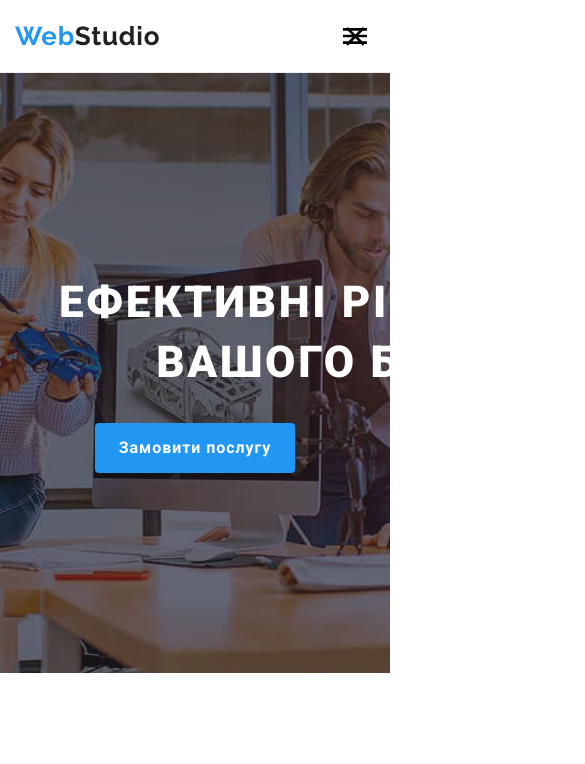
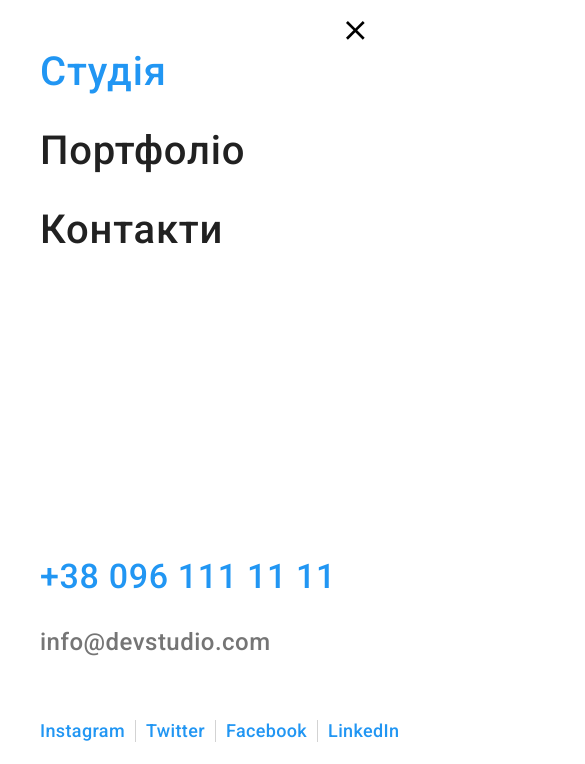
Before and after one commit to VolodymyrMag/goit-markup-hw-08, a plain HTML site: page index.html in a window 390 px wide. Shown: the top 764 px of the page, 585 px wide, since content can reach past the window. Drawn offline with nearby package versions, Linux system fonts and the light colour scheme.

Commit message:
80% ДЗ 8 вже зробив

```diff
--- a/index.html
+++ b/index.html
@@ -31,10 +31,9 @@
             <a class="header__logo logo" href="./index.html">
               <span class="logo__web">Web</span><span class="logo__studio">Studio</span>
             </a>
-            <button class="header__burger-menu" type="button">
-              <svg width="40" height="40">
+            <button class="burger-menu burger-menu__icon-menu js-open-menu" type="button">
+              <svg width="40" height="40" aria-label="Переключатель мобильного меню">
                 <use href="./images/icons.svg#icon-menu40px"></use>
-                <use href="./images/icons.svg#icon-close40px"></use>
               </svg>
             </button>
             <ul class="header__menu">
@@ -482,6 +481,42 @@
       </div>
     </footer>
 
+    <!-- Мобільне меню -->
+    <div class="mobile-menu js-menu-container is-open">
+      <div class="container">
+        <button class="burger-menu burger-menu__icon-close js-close-menu" type="button">
+          <svg width="40" height="40" aria-label="Переключатель мобильного меню">
+            <use href="./images/icons.svg#icon-close40px"></use>
+          </svg>
+        </button>
+        <nav class="mobile-menu__nav">
+          <ul class="header__menu">
+            <li class="header__item">
+              <a href="./index.html" class="header__link header__link--current">Студія</a>
+            </li>
+            <li class="header__item">
+              <a href="./portfolio.html" class="header__link">Портфоліо</a>
+            </li>
+            <li class="header__item"><a href="#" class="header__link">Контакти</a></li>
+          </ul>
+        </nav>
+        <ul class="mobile-menu__connection">
+          <li class="mobile-menu__item">
+            <a href="tel:+380961111111" class="mobile-menu__number"> +38 096 111 11 11 </a>
+          </li>
+          <li class="mobile-menu__item">
+            <a href="mailto:info@devstudio.com" class="mobile-menu__mail"> info@devstudio.com </a>
+          </li>
+        </ul>
+        <ul class="mobile-menu__social-list">
+          <li class="mobile-menu__social-item"><a class="mobile-menu__social-link" href="">Instagram</a></li>
+          <li class="mobile-menu__social-item"><a class="mobile-menu__social-link" href="">Twitter</a></li>
+          <li class="mobile-menu__social-item"><a class="mobile-menu__social-link" href="">Facebook</a></li>
+          <li class="mobile-menu__social-item"><a class="mobile-menu__social-link" href="">LinkedIn</a></li>
+        </ul>
+      </div>
+    </div>
+
     <!-- Модальне вікно -->
     <div class="backdrop is-hidden" data-modal>
       <div class="modal">
@@ -562,6 +597,7 @@
       </div>
     </div>
 
+    <script src="./js/mobile-menu.js"></script>
     <script src="./js/modal.js"></script>
   </body>
 </html>
--- /dev/null
+++ b/js/mobile-menu.js
@@ -0,0 +1,28 @@
+(() => {
+  const mobileMenu = document.querySelector('.js-menu-container');
+  const openMenuBtn = document.querySelector('.js-open-menu');
+  const closeMenuBtn = document.querySelector('.js-close-menu');
+
+  const toggleMenu = () => {
+    const isMenuOpen =
+      openMenuBtn.getAttribute('aria-expanded') === 'true' || false;
+    openMenuBtn.setAttribute('aria-expanded', !isMenuOpen);
+    mobileMenu.classList.toggle('is-open');
+
+    const scrollLockMethod = !isMenuOpen
+      ? 'disableBodyScroll'
+      : 'enableBodyScroll';
+    bodyScrollLock[scrollLockMethod](document.body);
+  };
+
+  openMenuBtn.addEventListener('click', toggleMenu);
+  closeMenuBtn.addEventListener('click', toggleMenu);
+
+  // Close the mobile menu on wider screens if the device orientation changes
+  window.matchMedia('(min-width: 768px)').addEventListener('change', e => {
+    if (!e.matches) return;
+    mobileMenu.classList.remove('is-open');
+    openMenuBtn.setAttribute('aria-expanded', false);
+    bodyScrollLock.enableBodyScroll(document.body);
+  });
+})();
--- /dev/null
+++ b/scss/components/_burger-menu.scss
@@ -0,0 +1,30 @@
+.burger-menu {
+    display: inline-flex;
+    align-items: center;
+    justify-content: center;
+    position: relative;
+    padding: 0;
+    margin: 0;
+    border: none;
+    background-color: transparent;
+
+    cursor: pointer;
+
+    @media screen and (min-width: 768px) {
+        display: none;
+    }
+
+    &__icon-close {
+        position: absolute;
+        top: 10px;
+        right: 15px;
+        }
+
+    &__icon-close:hover,
+    &__icon-close:focus {
+        fill: var(--accent-color);
+    }
+
+
+
+}
--- a/scss/components/_feature.scss
+++ b/scss/components/_feature.scss
@@ -1,16 +1,27 @@
 .feature {
 
     &__menu {
+
+        margin: 15px;
+
+        @media screen and (min-width: 768px) {
         display: flex;
+        flex-wrap: wrap;
+        }
     }
 
     &__list {
-        width: calc((100% - 90px) / 4);
-        margin-right: 30px;
-    }
 
-    &__list:last-child {
-        margin-right: 0;
+        margin: 15px;
+
+        @media screen and (min-width: 768px) and (max-width: 1199px) {
+        width: calc((100% - 60px) / 2);
+        }
+
+        @media screen and (min-width: 1200px) {
+        width: calc((100% - 120px) / 4);
+
+        }
     }
 
     &__img {
@@ -35,11 +46,17 @@
         line-height: 1.17;
         letter-spacing: 0.03em;
         margin-top: 30px;
+        text-transform: uppercase;
+
+        @media screen and (max-width: 767px){
+            text-align: center;
+        }
     }
 
     &__text {
         font-weight: 400;
         font-size: 14px;
         line-height: 1.71;
+        margin-top: 10px;
     }
 }
--- a/scss/components/_header.scss
+++ b/scss/components/_header.scss
@@ -19,22 +19,6 @@
         @media screen and (max-width: 768px) {
                 width: 100%;
             }
-    }
-
-    &__burger-menu {
-        display: flex;
-        align-items: center;
-        justify-content: center;
-        padding: 0;
-        margin: 0;
-        border: none;
-        background-color: rgba(0, 0, 0, 0);
-
-        cursor: pointer;
-
-        @media screen and (min-width: 768px)  {
-                display: none;
-        }
     }
 
     &__menu {
--- a/scss/components/_hero.scss
+++ b/scss/components/_hero.scss
@@ -1,25 +1,47 @@
 .hero {
-    max-width: 100%;
-    height: 600px;
+
     margin-left: auto;
     margin-right: auto;
     color: var(--accent-color-two);
     background-color: #2f303a;
     text-align: center;
-    padding: 200px 0;
+
     background-image: linear-gradient(0deg, rgba(47, 48, 58, 0.4) 0%, rgba(47, 48, 58, 0.4) 100%),
         url('../images/header-img.jpg');
     background-position: center;
     background-size: cover;
 
+    @media screen and (min-width: 1200px) {
+
+        height: 600px;
+        padding: 200px 0;
+    }
+
+    @media screen and (min-width: 1200px) {
+
+        height: 400px;
+        padding: 118px 0 118px;
+        }
+
+
     &__title {
-        width: 696px;
-        height: 120px;
         margin: 0 auto 30px auto;
         font-weight: 900;
         font-size: 44px;
         line-height: 1.36;
         letter-spacing: 0.06em;
         text-transform: uppercase;
+
+        @media screen and (max-width:1199px) {
+
+        font-size: 26px;
+        line-height: 1.61;
+        }
+
+        @media screen and (mix-width:1200px) {
+        width: 696px;
+        height: 120px;
+        }
+
     }
 }
--- /dev/null
+++ b/scss/components/_mobile-menu.scss
@@ -0,0 +1,96 @@
+.mobile-menu {
+    position: fixed;
+    top: 0;
+    left: 0;
+    transform: translateX(100%);
+
+    width: 100%;
+    height: 100%;
+    background-color: white;
+    padding: 48px 40px;
+    z-index: 999;
+    transition: transform 250ms;
+
+    &.is-open {
+        transform: translateX(0);
+    }
+
+    .container {
+        margin: 0;
+        padding: 0;
+    }
+
+    .header__link--current {
+        color: var(--accent-color);
+    }
+
+    &__nav .header__link {
+        padding-top: 0;
+        padding-bottom: 0;
+        font-weight: 500;
+        font-size: 40px;
+        line-height: 1.18;
+        letter-spacing: .02em;
+        text-decoration: none;
+    }
+
+    &__nav .header__item:not(:last-child) {
+            margin-bottom: 32px;
+        }
+
+    &__nav .header__link--current::after {
+        width: 0;
+
+    }
+
+    &__nav .header__menu {
+        display: block;
+        margin-left: 0;
+    }
+
+    &__connection {
+        margin-top: 302px;
+    }
+
+    &__item:not(:last-child) {
+        margin-bottom: 32px;
+    }
+
+    &__number {
+        color: var(--accent-color);
+        font-weight: 500;
+        font-size: 34px;
+        line-height: 1.18;
+        letter-spacing: .02em;
+        text-decoration: none;
+    }
+
+    &__mail {
+        color: var(--primary-text-color);
+        font-weight: 500;
+        font-size: 24px;
+        line-height: 1.17;
+        letter-spacing: .02em;
+        text-decoration: none;
+    }
+
+    &__social-list {
+        display: flex;
+        margin-top: 64px;
+    }
+
+    &__social-item:not(:last-child) {
+        border-right: 1px solid rgba(33, 33, 33, .2);
+        margin-right: 10px;
+    }
+
+    &__social-link {
+        padding-right: 10px;
+        color: var(--accent-color);
+        font-weight: 500;
+        font-size: 18px;
+        line-height: 1.22;
+        letter-spacing: .02em;
+        text-decoration: none;
+    }
+}
--- a/scss/components/_team.scss
+++ b/scss/components/_team.scss
@@ -2,8 +2,21 @@
     background-color: var(--section-team-color);
 
     &__menu {
+        @media screen and (min-width: 1200px) {
+
         display: flex;
-        gap: 30px;
+        flex-wrap: wrap;
+        margin: -15px;
+        }
+    }
+
+    &__menu {
+         @media screen and (min-width: 768px) {
+
+        display: flex;
+        flex-wrap: wrap;
+        margin: -15px;
+        }
     }
 
     &__card {
@@ -15,6 +28,23 @@
         border-radius: 0px 0px 4px 4px;
         box-shadow: 0px 1px 3px rgba(0, 0, 0, 0.12), 0px 1px 1px rgba(0, 0, 0, 0.14),
             0px 2px 1px rgba(0, 0, 0, 0.2);
+
+        @media screen and (min-width: 1200px) {
+            width: calc((100% - 120px)/4);
+            margin: 15px;
+        }
+
+        @media screen and (min-width:768px) and (max-width: 1199px) {
+            width: calc((100% - 60px)/2);
+            margin: 15px;
+        }
+
+    }
+
+    &__img:not(:last-child) {
+        @media screen and (max-width:768px) {
+            margin-bottom: 30px;
+        }
     }
 
     &__name {
--- a/scss/components/_work.scss
+++ b/scss/components/_work.scss
@@ -1,5 +1,9 @@
 .work {
     padding-top: 0px;
+
+    @media screen and (max-width: 1200px) {
+        display:none;
+    }
 
     &__menu {
         display: flex;
--- a/scss/main.scss
+++ b/scss/main.scss
@@ -1,9 +1,11 @@
+/* Utils */
 @import "./utils/base";
 @import "./utils/variables";
 @import "./utils/utils";
 @import "./utils/placeholders";
 @import "./utils/mixins";
 
+/* Components */
 @import "./components/header";
 @import "./components/logo";
 @import "./components/hero";
@@ -15,6 +17,8 @@
 @import "./components/footer";
 @import "./components/address";
 @import "./components/socials";
+@import "./components/mobile-menu";
+@import "./components/burger-menu";
 @import "./components/modal";
 @import "./components/form";
 @import "./components/checkbox";
--- a/scss/utils/_variables.scss
+++ b/scss/utils/_variables.scss
@@ -1,6 +1,11 @@
 .section {
     padding-top: 94px;
     padding-bottom: 94px;
+
+    @media screen and (max-width: 1200px) {
+            padding-top: 60px;
+            padding-bottom: 60px;
+        }
 }
 
 .container {
@@ -28,8 +33,15 @@
     text-align: center;
     font-weight: 700;
     font-size: 36px;
-    line-height: 1.17;
+    line-height: 1.16;
     letter-spacing: 0.03em;
     margin-bottom: 50px;
     color: var(--title-text-color);
+
+    @media screen and (max-width: 1200px) {
+        font-size: 28px;
+        line-height: 1.17;
+        margin-bottom: 30px;
+    }
+
 }
```
Also changed, not shown: css/main.min.css, 1 other file.
